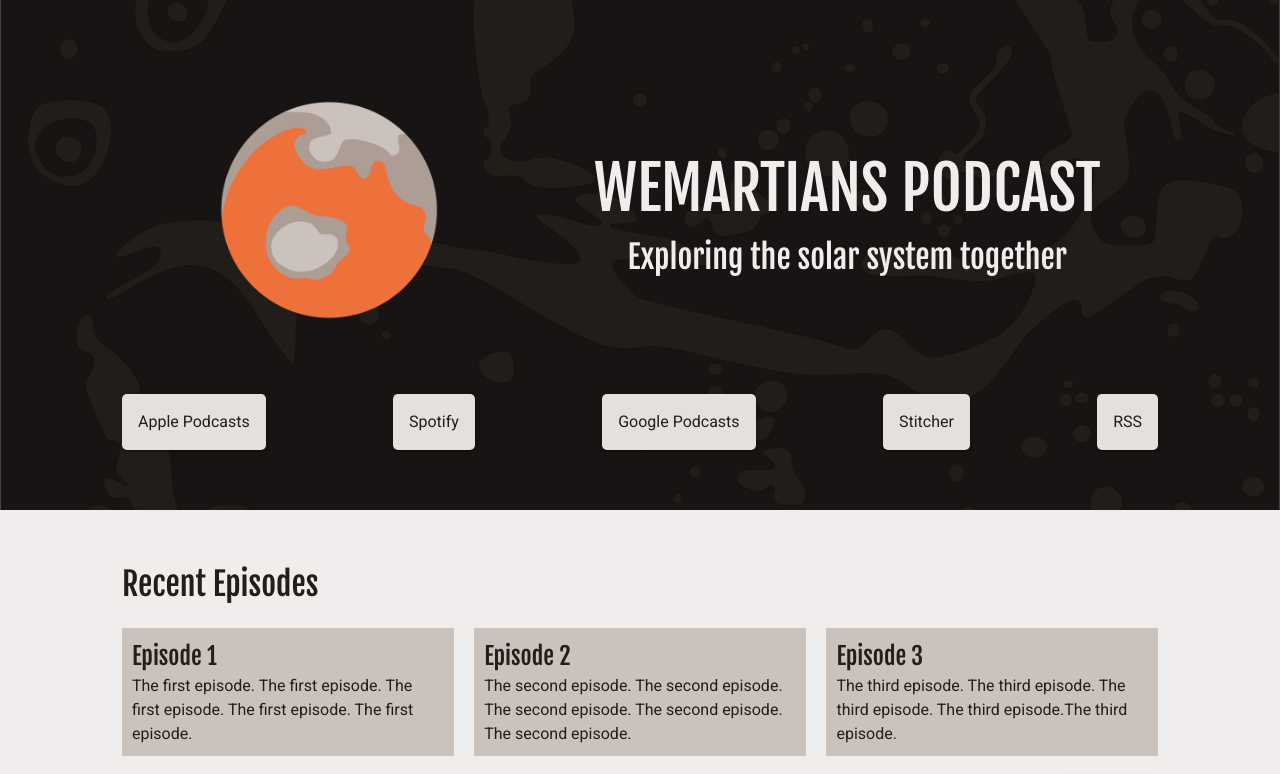
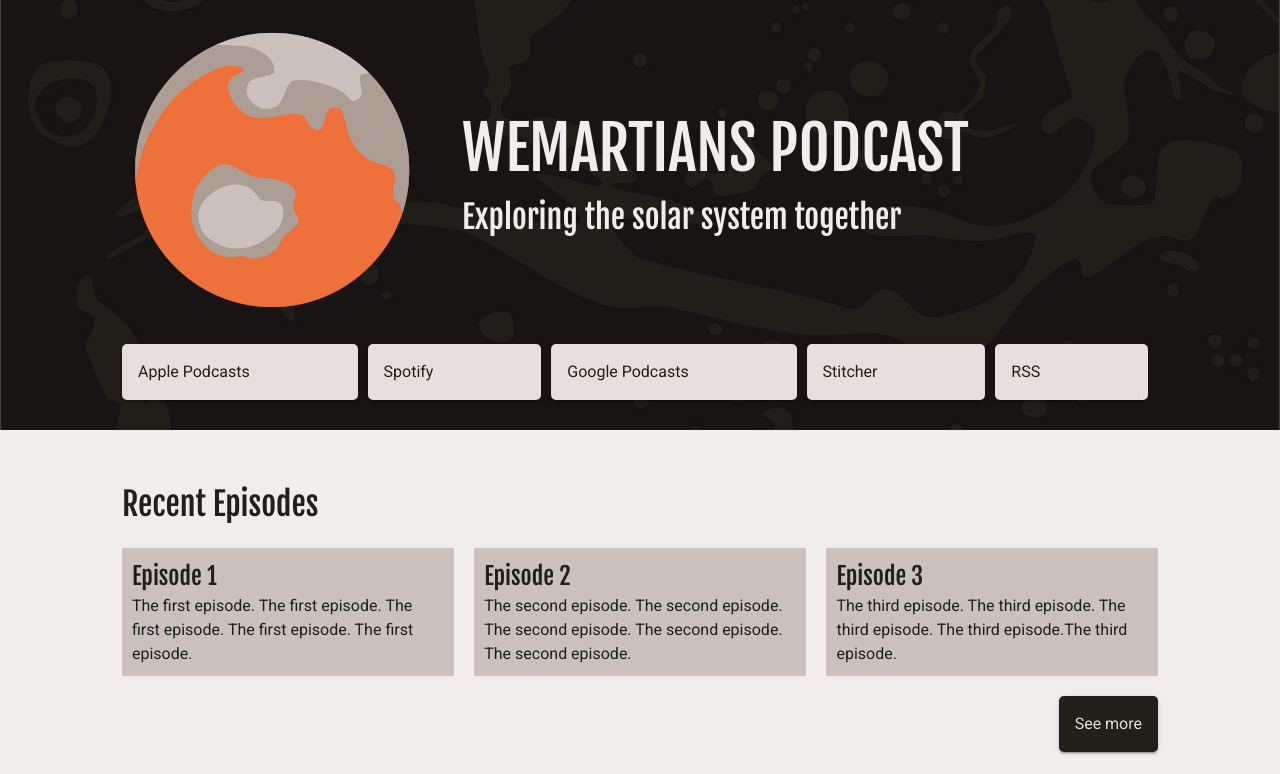
Before and after one commit to mendahu/wemartians, a Next.js app: page / in a window 1280 px wide. Shown: the top 774 px of the page. Built offline with nearby package versions, Linux system fonts and the light colour scheme.

Commit message:
Fix Header styles

```diff
--- a/src/components/Button/Button.tsx
+++ b/src/components/Button/Button.tsx
@@ -6,12 +6,17 @@
   label: string;
   href?: string;
   icon?: string;
+  className?: string;
 };
 
 export default function Button(props: ButtonProps) {
   return (
     <a
-      className={classNames(styles.button, styles[props.color])}
+      className={classNames(
+        styles.button,
+        styles[props.color],
+        props.className
+      )}
       href={props.href}
     >
       {props.icon}
--- a/src/components/Header/Header.tsx
+++ b/src/components/Header/Header.tsx
@@ -23,7 +23,7 @@
       <div className={styles.subscribeContainer}>
         <ul className={styles.subscriptionList}>
           {headerCopy.subscriptions.map((sub, index) => (
-            <li key={index}>
+            <li key={index} className={styles.button}>
               <Button label={sub.label} color="light" />
             </li>
           ))}
--- a/src/components/Header/styles/Header.module.css
+++ b/src/components/Header/styles/Header.module.css
@@ -1,32 +1,39 @@
 .container {
-  margin: 4rem 0;
   display: flex;
-  flex-wrap: wrap;
-  justify-content: center;
+  flex-direction: column;
+  align-items: center;
 }
 
-.lightText {
-  color: var(--col-grey-2);
+@media screen and (min-width: 900px) {
+  .container {
+    flex-direction: row;
+    flex-wrap: wrap;
+  }
 }
 
 /* LOGO */
 
 .logoContainer {
-  max-width: 300px;
-  padding: 4rem;
-  margin: auto;
+  max-width: 200px;
+  padding: 1rem;
+}
+
+@media screen and (min-width: 420px) {
+  .logoContainer {
+    max-width: 300px;
+  }
 }
 
 /* HEADER TEXT */
 
 .headerTextContainer {
-  align-self: flex-end;
+  /* align-self: flex-end; */
+  margin-top: 2rem;
   text-align: center;
-  margin: auto;
 }
 
 .title {
-  font-size: 3.2rem;
+  font-size: 3rem;
   text-transform: uppercase;
 }
 
@@ -54,7 +61,14 @@
   }
 }
 
-@media screen and (min-width: 700px) {
+@media screen and (min-width: 900px) {
+  .headerTextContainer {
+    flex-grow: 1;
+    margin-top: 0rem;
+    margin-left: 1rem;
+    text-align: left;
+  }
+
   .title {
     font-size: 6rem;
   }
@@ -64,16 +78,32 @@
   }
 }
 
+@media screen and (min-width: 1100px) {
+  .headerTextContainer {
+    margin-left: 4rem;
+  }
+}
+
 /* SUBSCRIBE BOX */
 
 .subscribeContainer {
-  margin-top: 3rem;
-  width: 100%;
+  margin-top: 2rem;
 }
 
 .subscriptionList {
   list-style: none;
   display: flex;
   flex-wrap: wrap;
-  justify-content: space-between;
 }
+
+.button {
+  margin-bottom: 1rem;
+  margin-right: 1rem;
+  flex-grow: 1;
+}
+
+@media screen and (min-width: 900px) {
+  .subscribeContainer {
+    flex-basis: 100%;
+  }
+}
```
